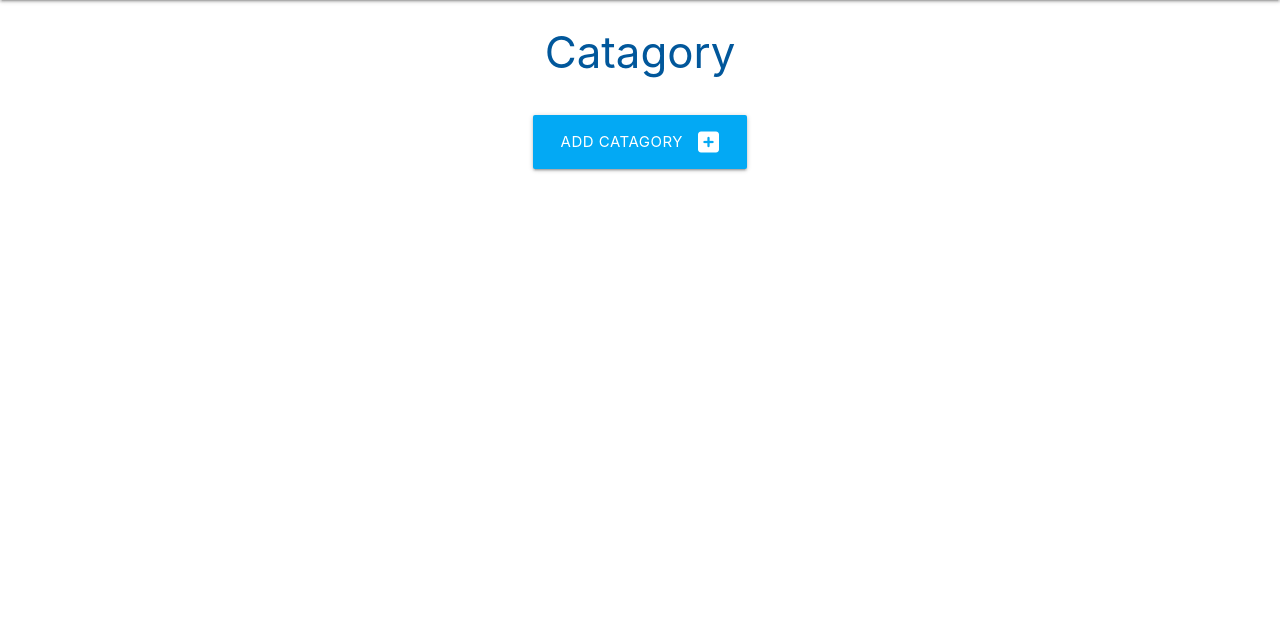
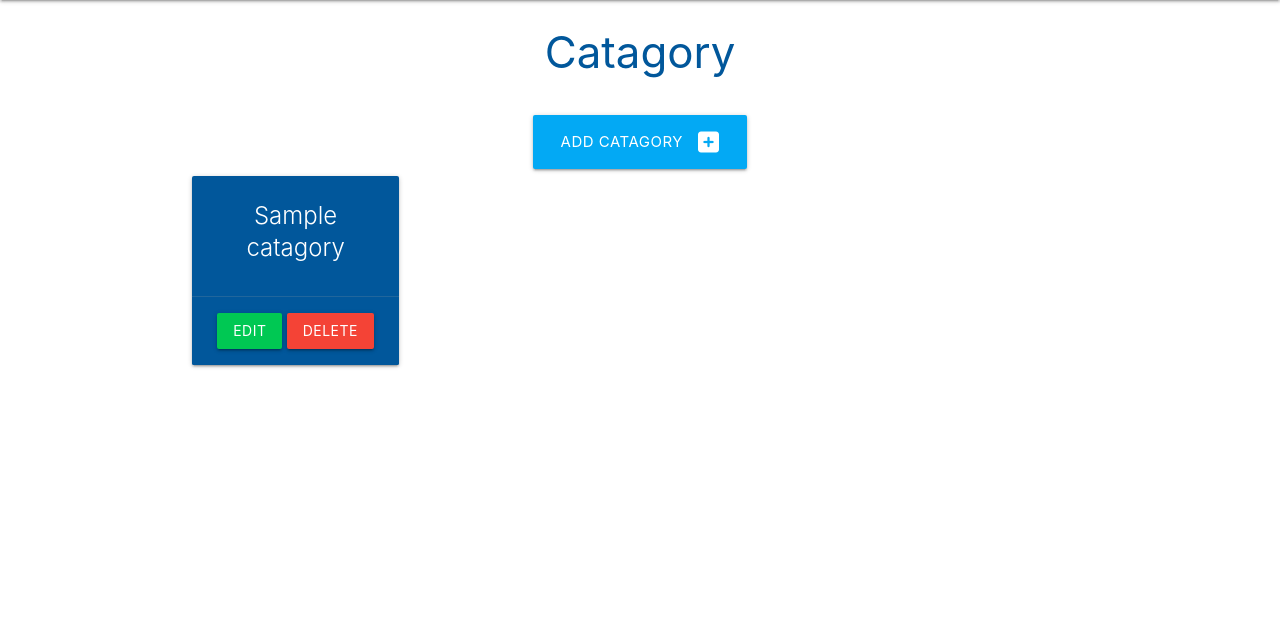
Before and after one commit to healygi/flask-sqlalchemy-task-manager, a Flask app: template taskmanager/templates/catagories.html in a window 1280 px wide. Shown: the part 64-684 px from the top of the page. Run offline with Flask 2, Linux system fonts and the light colour scheme; the template is opened without the code that fills it: most values are stand-ins (such as "Sample title", 1, 10 or a date in 2020); some libraries are stand-ins or nearby versions.

Commit message:
Commiting before closing

```diff
--- a/taskmanager/routes.py
+++ b/taskmanager/routes.py
@@ -9,7 +9,8 @@ def home():
 
 @app.route("/catagories")
 def catagories():
-    return render_template("catagories.html")
+    categories = list(Category.query.order_by(Category.category_name).all())
+    return render_template("catagories.html", catagories=catagories)
 
 @app.route("/add_catagories", methods=["GET", "POST"])
 def add_catagories():
--- a/taskmanager/templates/catagories.html
+++ b/taskmanager/templates/catagories.html
@@ -11,5 +11,19 @@
         Add Catagory<i class="fas fa-plus-square right"></i>
     </a>
 
+    <div class="row">
+        {% for catagory in catagories %}
+        <div class="col s12 m6 l3">
+          <div class="card light-blue darken-4 center align">
+            <div class="card-content white-text">
+              <span class="card-title">{{ catagory.catagory_name }}</span>
+            </div>
+            <div class="card-action">
+              <a href="#" class="btn green accent-4">Edit</a>
+              <a href="#" class ="btn red">Delete</a>
+            </div>
+          </div>
+        </div>
+    {% endfor %}
 </div>
 {% endblock %}
```
